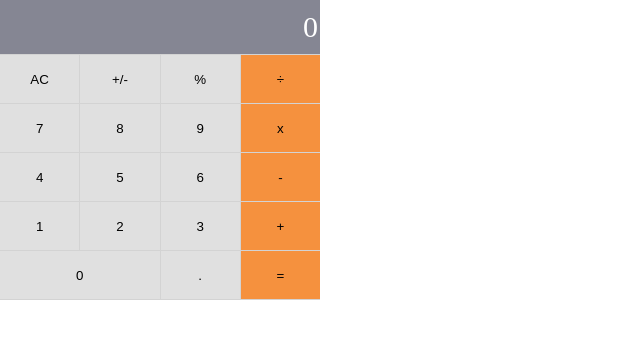
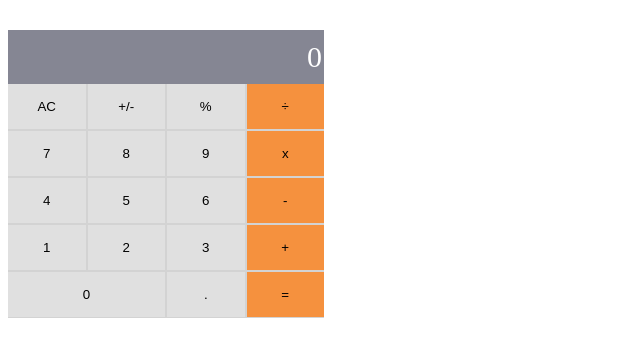
Before and after one commit to CollinsTatang/math-magicians, a React (Create React App) app: page / in a window 1280 px wide. Shown: the top 356 px of the page, without its empty margins (0-640 px from the left). Built offline with nearby package versions, Linux system fonts and the light colour scheme.

Commit message:
Add margin-button and btn-color

```diff
--- a/src/component/Calculator.js
+++ b/src/component/Calculator.js
@@ -12,7 +12,7 @@ const buttons = [
   },
   {
     text: '÷',
-    className: 'bg-orange',
+    className: 'btn-color',
   },
   {
     text: '7',
@@ -25,7 +25,7 @@ const buttons = [
   },
   {
     text: 'x',
-    className: 'bg-orange',
+    className: 'btn-color',
   },
   {
     text: '4',
@@ -38,7 +38,7 @@ const buttons = [
   },
   {
     text: '-',
-    className: 'bg-orange',
+    className: 'btn-color',
   },
   {
     text: '1',
@@ -51,7 +51,7 @@ const buttons = [
   },
   {
     text: '+',
-    className: 'bg-orange',
+    className: 'btn-color',
   },
   {
     text: '0',
@@ -62,7 +62,7 @@ const buttons = [
   },
   {
     text: '=',
-    className: 'bg-orange',
+    className: 'btn-color',
   },
 ];
 
@@ -82,7 +82,7 @@ class Calculator extends React.Component {
       <div className="calculator-board">
         <p className="output-box">{displayNum}</p>
         <div className="grid">
-          {buttons.map(({ text, className }) => <button className={`grid-item ${className || ''}`} key={text} type="button">{text}</button>)}
+          {buttons.map(({ text, className }) => <button className={`grid-item  ${className || ''}`} key={text} type="button">{text}</button>)}
         </div>
       </div>
     );
--- a/src/index.css
+++ b/src/index.css
@@ -1,8 +1,3 @@
-* {
-  margin: 0;
-  padding: 0;
-}
-
 .calculator-board {
   width: 25%;
   padding-bottom: 1px;
@@ -14,6 +9,7 @@
   font-size: 30px;
   text-align: end;
   padding: 10px 2px;
+  margin-bottom: 0;
   background-color: #858693;
 }
 
@@ -29,13 +25,12 @@ button:active {
 .grid {
   display: grid;
   grid-template-columns: 1fr 1fr 1fr 1fr;
-  gap: 1px;
-  margin-top: 1px;
+  gap: 2px;
 }
 
 .grid-item {
   border: none;
-  height: 48px;
+  height: 45px;
   background-color: #e0e0e0;
 }
 
@@ -43,6 +38,6 @@ button:active {
   grid-column: 1 / span 2;
 }
 
-.bg-orange {
+.btn-color {
   background-color: #f5913e;
 }
```
